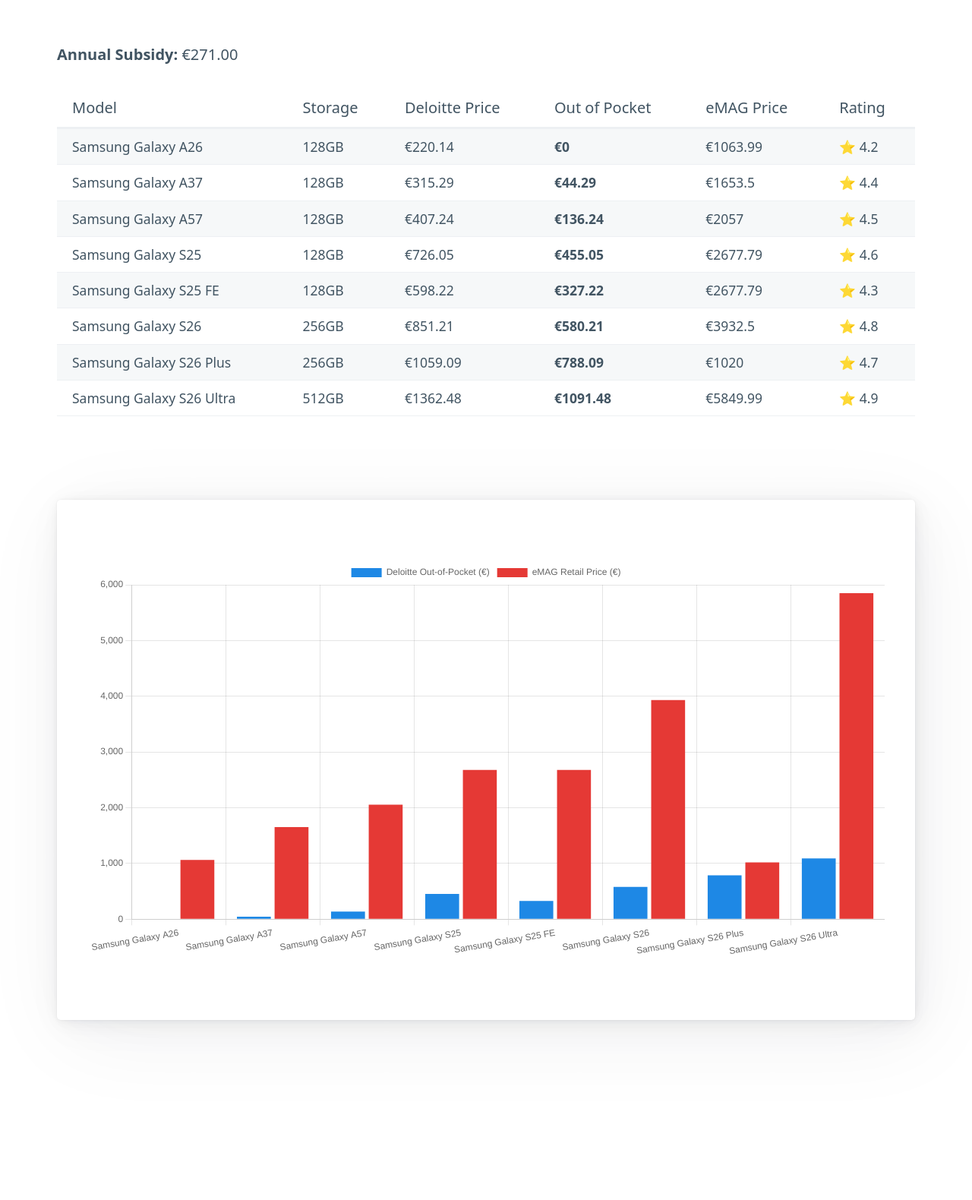
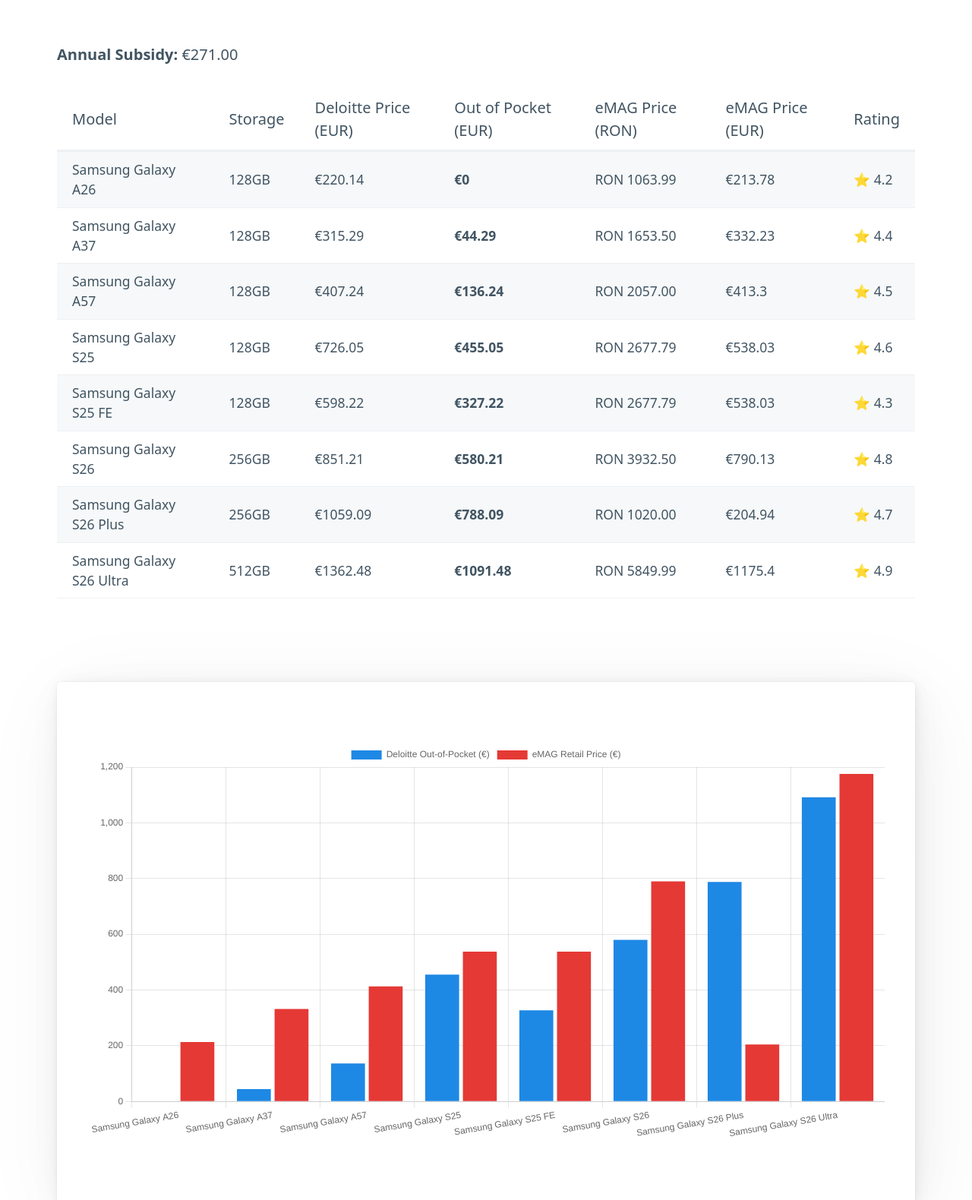
Before and after one commit to bfuerea/deloitte-smartphones, a website: page index.html in a window 1280 px wide. Shown: the part 143-1723 px from the top of the page at 76% size. Before the commit the page ends 1646 px from the top, so only its background shows below. Drawn offline with nearby package versions, Linux system fonts and the light colour scheme.

Commit message:
Add currency fields and convert eMAG prices from RON to EUR

```diff
--- a/data.json
+++ b/data.json
@@ -1,45 +1,54 @@
 {
     "subsidy": 271.0,
+    "currency": "EUR",
     "deloitteData": [
         {
             "Model": "Samsung A26",
             "Storage": "128GB",
-            "Deloitte_Price": 220.14
+            "Deloitte_Price": 220.14,
+            "Currency": "EUR"
         },
         {
             "Model": "Samsung A37",
             "Storage": "128GB",
-            "Deloitte_Price": 315.29
+            "Deloitte_Price": 315.29,
+            "Currency": "EUR"
         },
         {
             "Model": "Samsung A57",
             "Storage": "128GB",
-            "Deloitte_Price": 407.24
+            "Deloitte_Price": 407.24,
+            "Currency": "EUR"
         },
         {
             "Model": "Samsung S25",
             "Storage": "128GB",
-            "Deloitte_Price": 726.05
+            "Deloitte_Price": 726.05,
+            "Currency": "EUR"
         },
         {
             "Model": "Samsung S25 FE",
             "Storage": "128GB",
-            "Deloitte_Price": 598.22
+            "Deloitte_Price": 598.22,
+            "Currency": "EUR"
         },
         {
             "Model": "Samsung S26",
             "Storage": "256GB",
-            "Deloitte_Price": 851.21
+            "Deloitte_Price": 851.21,
+            "Currency": "EUR"
         },
         {
             "Model": "S26 PLUS",
             "Storage": "256GB",
-            "Deloitte_Price": 1059.09
+            "Deloitte_Price": 1059.09,
+            "Currency": "EUR"
         },
         {
             "Model": "S26 Ultra",
             "Storage": "512GB",
-            "Deloitte_Price": 1362.48
+            "Deloitte_Price": 1362.48,
+            "Currency": "EUR"
         }
     ],
     "emagData": [
@@ -55,7 +64,8 @@
                 1199.99,
                 1547.99
             ],
-            "eMAG_Price_Status": "live"
+            "eMAG_Price_Status": "live",
+            "Currency": "RON"
         },
         {
             "Model": "Samsung Galaxy A37",
@@ -71,7 +81,8 @@
                 2100.0,
                 2100.0
             ],
-            "eMAG_Price_Status": "live"
+            "eMAG_Price_Status": "live",
+            "Currency": "RON"
         },
         {
             "Model": "Samsung Galaxy A57",
@@ -84,7 +95,8 @@
                 2096.23,
                 2096.23
             ],
-            "eMAG_Price_Status": "live"
+            "eMAG_Price_Status": "live",
+            "Currency": "RON"
         },
         {
             "Model": "Samsung Galaxy S25",
@@ -104,7 +116,8 @@
                 4041.51,
                 4080.77
             ],
-            "eMAG_Price_Status": "live"
+            "eMAG_Price_Status": "live",
+            "Currency": "RON"
         },
         {
             "Model": "Samsung Galaxy S25 FE",
@@ -118,7 +131,8 @@
                 3025.0,
                 3222.56
             ],
-            "eMAG_Price_Status": "live"
+            "eMAG_Price_Status": "live",
+            "Currency": "RON"
         },
         {
             "Model": "Samsung Galaxy S26",
@@ -143,14 +157,16 @@
                 6999.0,
                 6999.0
             ],
-            "eMAG_Price_Status": "live"
+            "eMAG_Price_Status": "live",
+            "Currency": "RON"
         },
         {
             "Model": "Samsung Galaxy S26 Plus",
             "Storage": "256GB",
             "eMAG_Price": 1020.0,
             "eMAG_Rating": 4.7,
-            "eMAG_Price_Status": "Error: no matching variants"
+            "eMAG_Price_Status": "Error: no matching variants",
+            "Currency": "RON"
         },
         {
             "Model": "Samsung Galaxy S26 Ultra",
@@ -165,7 +181,8 @@
                 6767.99,
                 6881.72
             ],
-            "eMAG_Price_Status": "live"
+            "eMAG_Price_Status": "live",
+            "Currency": "RON"
         }
     ]
 }
--- a/index.html
+++ b/index.html
@@ -19,9 +19,10 @@
                     <tr>
                         <th>Model</th>
                         <th>Storage</th>
-                        <th>Deloitte Price</th>
-                        <th>Out of Pocket</th>
-                        <th>eMAG Price</th>
+                        <th>Deloitte Price (EUR)</th>
+                        <th>Out of Pocket (EUR)</th>
+                        <th>eMAG Price (RON)</th>
+                        <th>eMAG Price (EUR)</th>
                         <th>Rating</th>
                     </tr>
                 </thead>
@@ -59,7 +60,8 @@
                         <td>${row.Storage}</td>
                         <td>€${row.Deloitte_Price}</td>
                         <td><strong>€${row.Out_of_Pocket}</strong></td>
-                        <td>€${row.eMAG_Price || 'N/A'}</td>
+                        <td>${row.eMAG_Price_RON ? `RON ${row.eMAG_Price_RON.toFixed(2)}` : 'N/A'}</td>
+                        <td>${row.eMAG_Price ? `€${row.eMAG_Price}` : 'N/A'}</td>
                         <td>⭐ ${row.eMAG_Rating || 'N/A'}</td>
                     `;
                     tbody.appendChild(tr);
--- a/logic.js
+++ b/logic.js
@@ -1,3 +1,5 @@
+const EXCHANGE_RATE_RON_TO_EUR = 4.9770;
+
 function standardizeModelName(rawName) {
     let name = rawName;
     if (!/samsung/i.test(name)) name = "Samsung " + name;
@@ -16,15 +18,20 @@ function processPhoneData(deloitteData, emagData, subsidyAmount) {
 
         const ePhone = emagData.find(e => e.Model === cleanName && e.Storage === dPhone.Storage);
         const outOfPocket = Math.max(0, dPhone.Deloitte_Price - subsidyAmount);
-        const emagPrice = ePhone ? ePhone.eMAG_Price : null;
-        const diff = emagPrice !== null ? (emagPrice - outOfPocket) : null;
+
+        // Convert eMAG price from RON to EUR
+        const emagPriceRON = ePhone ? ePhone.eMAG_Price : null;
+        const emagPriceEUR = emagPriceRON !== null ? parseFloat((emagPriceRON / EXCHANGE_RATE_RON_TO_EUR).toFixed(2)) : null;
+
+        const diff = emagPriceEUR !== null ? (emagPriceEUR - outOfPocket) : null;
 
         return {
             Model: cleanName,
             Storage: dPhone.Storage,
             Deloitte_Price: dPhone.Deloitte_Price,
             Out_of_Pocket: parseFloat(outOfPocket.toFixed(2)),
-            eMAG_Price: emagPrice,
+            eMAG_Price: emagPriceEUR,
+            eMAG_Price_RON: emagPriceRON,
             eMAG_Rating: ePhone ? ePhone.eMAG_Rating : null,
             Difference: diff !== null ? parseFloat(diff.toFixed(2)) : null
         };
@@ -32,5 +39,5 @@ function processPhoneData(deloitteData, emagData, subsidyAmount) {
 }
 
 if (typeof module !== 'undefined' && module.exports) {
-    module.exports = { standardizeModelName, processPhoneData };
+    module.exports = { standardizeModelName, processPhoneData, EXCHANGE_RATE_RON_TO_EUR };
 }
```
Also changed, not shown: logic.test.js (+19 -5 lines), 2 other files.
